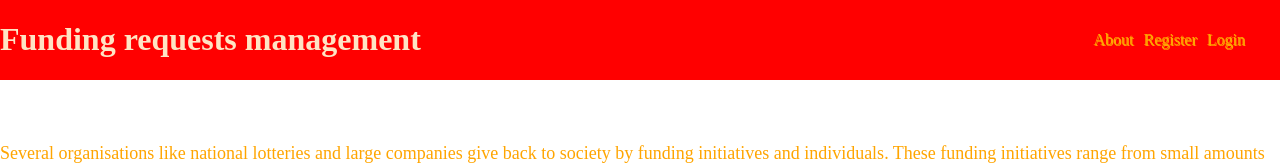
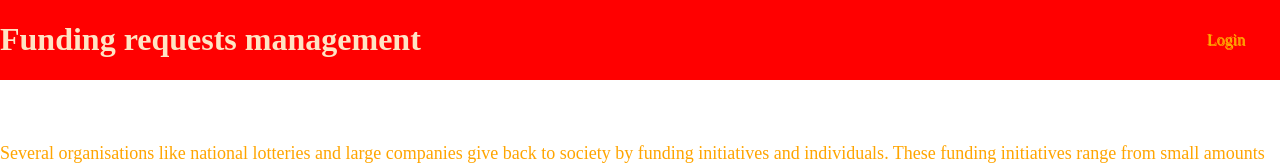
Before and after one commit to kmabasa212/finale, a website with bundled scripts: page src/index.html in a window 1280 px wide. Shown: the top 165 px of the page. Built offline with nearby package versions, Linux system fonts and the light colour scheme.

Commit message:
update index.html

```diff
--- a/src/index.html
+++ b/src/index.html
@@ -14,8 +14,7 @@
         </h1>
         <nav>
             <ul>
-                <li><a href="#">About</a></li>
-                <li><a href="#">Register</a></li>
+
                 <li><a href="#login-article">Login</a></li>
             </ul>
         </nav>
```
